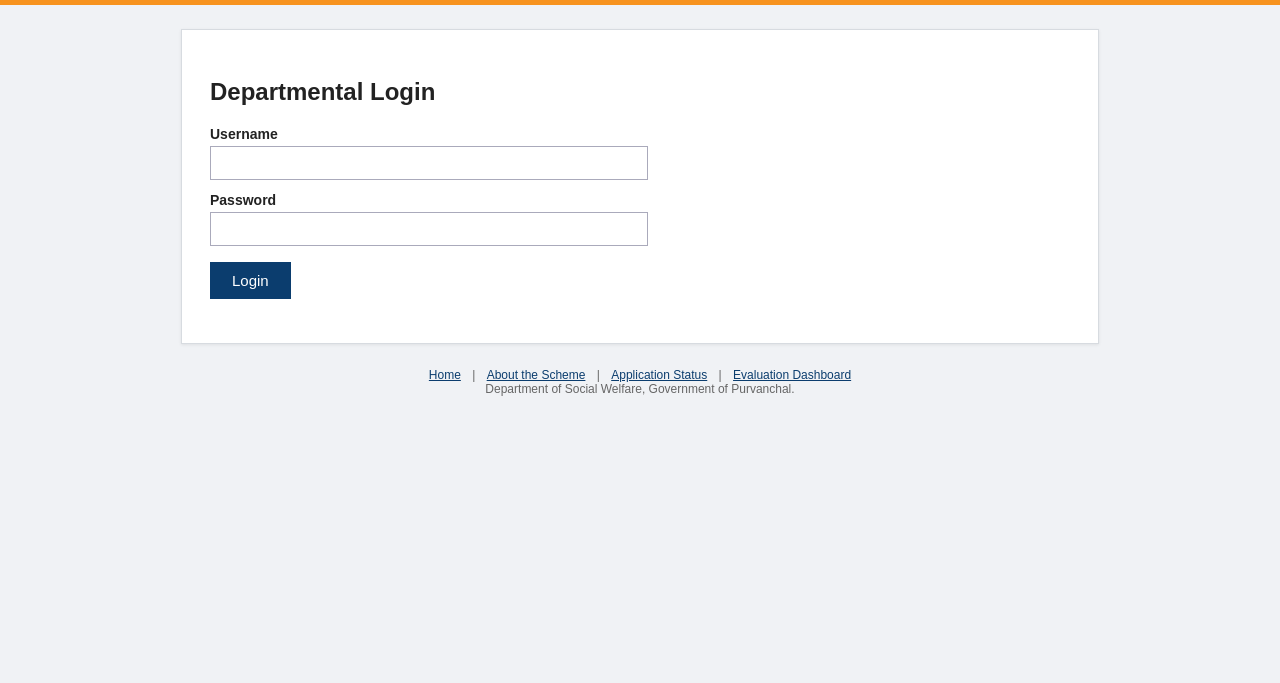
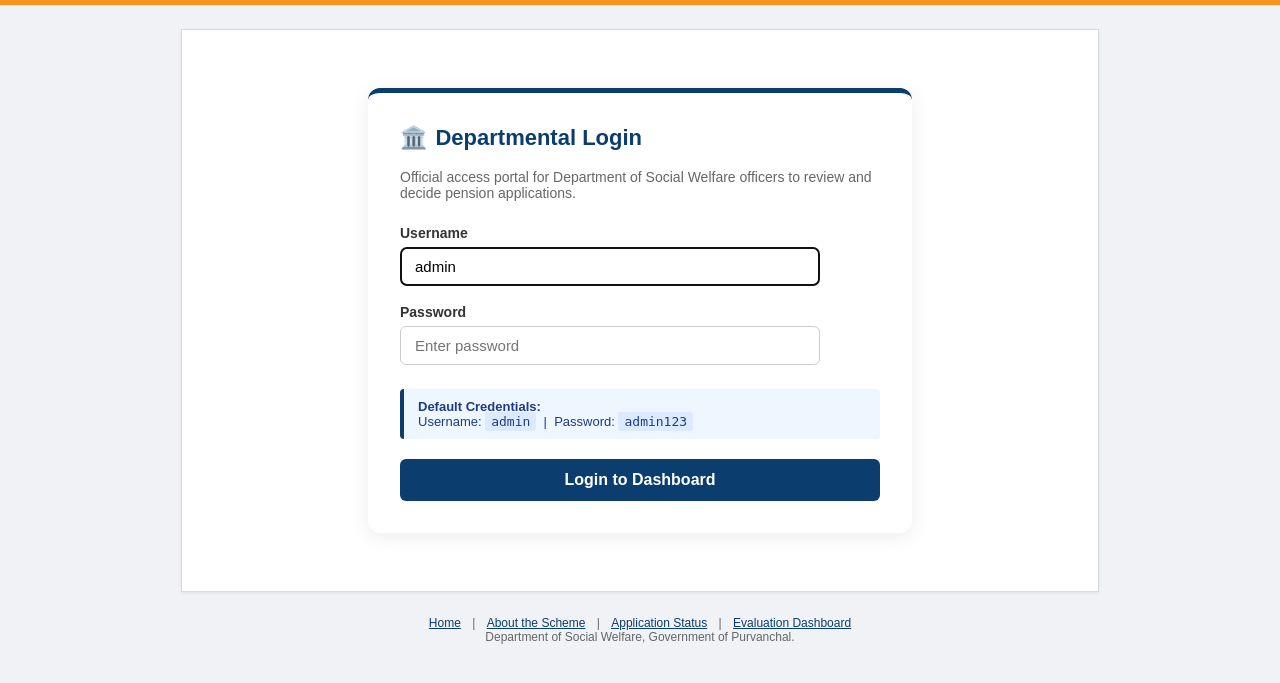
Before and after one commit to DhruvaKumar18/sewasetu-ai-handout, a Flask app: page /admin in a window 1280 px wide. Shown: the part 69-752 px from the top of the page. Run offline with Flask 2, Linux system fonts and the light colour scheme; parts of the project's set-up code (start-up, migrations or seed data) failed here and were passed over; some libraries are stand-ins or nearby versions.

Commit message:
Fix admin login credentials fallback to admin123 and whitespace handling

```diff
--- a/app/app.py
+++ b/app/app.py
@@ -44,8 +44,8 @@ app.secret_key = os.environ.get("SECRET_KEY") or config.get("app", "secret_key")
 # Two hours: elderly applicants fill the form slowly; the draft lives in the session.
 app.config["PERMANENT_SESSION_LIFETIME"] = 7200
 
-ADMIN_USERNAME = os.environ.get("ADMIN_USERNAME", "admin")
-ADMIN_PASSWORD = os.environ.get("ADMIN_PASSWORD", "")
+ADMIN_USERNAME = (os.environ.get("ADMIN_USERNAME") or config.get("app", "admin_username", fallback="admin")).strip()
+ADMIN_PASSWORD = (os.environ.get("ADMIN_PASSWORD") or config.get("app", "admin_password", fallback="admin123")).strip()
 
 # An applicant may hold at most one application in these states at a time.
 # WITHDRAWN and REJECTED applications do not block a fresh application.
@@ -712,11 +712,14 @@ def reset_password():
 @app.route("/admin", methods=["GET", "POST"])
 def admin_login():
     if request.method == "POST":
-        if (ADMIN_PASSWORD and request.form.get("username") == ADMIN_USERNAME and
-                request.form.get("password") == ADMIN_PASSWORD):
+        username = (request.form.get("username") or "").strip()
+        password = (request.form.get("password") or "").strip()
+        expected_user = (ADMIN_USERNAME or "admin").strip()
+        expected_pass = (ADMIN_PASSWORD or "admin123").strip()
+        if username == expected_user and password == expected_pass:
             session["logged_in"] = True
             session["admin"] = True
-            session["admin_user"] = ADMIN_USERNAME
+            session["admin_user"] = expected_user
             return redirect(url_for("admin_dashboard"))
         flash("Invalid credentials.")
     return render_template("admin_login.html")
--- a/app/config/app.ini
+++ b/app/config/app.ini
@@ -13,6 +13,8 @@ secret_key = ssp-prod-key-2023-donotshare
 sms_gateway_url = http://smsgw:8025
 otp_validity_seconds = 300
 upload_dir = /var/sewasetu/uploads
+admin_username = admin
+admin_password = admin123
 
 [pension]
 min_age = 60
--- a/app/oauth.py
+++ b/app/oauth.py
@@ -386,9 +386,12 @@ def login():
                     _update_request(rid, pending_mobile=mobile)
                     req["pending_mobile"] = mobile
         else:
-            if (portal.ADMIN_PASSWORD and request.form.get("username") == portal.ADMIN_USERNAME and
-                    request.form.get("password") == portal.ADMIN_PASSWORD):
-                _update_request(rid, subject="officer:" + portal.ADMIN_USERNAME)
+            username = (request.form.get("username") or "").strip()
+            password = (request.form.get("password") or "").strip()
+            expected_user = (portal.ADMIN_USERNAME or "admin").strip()
+            expected_pass = (portal.ADMIN_PASSWORD or "admin123").strip()
+            if username == expected_user and password == expected_pass:
+                _update_request(rid, subject="officer:" + expected_user)
                 return redirect(url_for("oauth.consent", rid=rid))
             flash("Invalid credentials.")
     return render_template("oauth_login.html", rid=rid, role=role,
--- a/app/templates/admin_login.html
+++ b/app/templates/admin_login.html
@@ -1,11 +1,35 @@
 {% extends "base.html" %}
 {% block content %}
-<h2>Departmental Login</h2>
-<form method="post">
-  <label>Username</label>
-  <input type="text" name="username">
-  <label>Password</label>
-  <input type="password" name="password">
-  <p><button class="btn" type="submit">Login</button></p>
-</form>
+<div style="max-width: 480px; margin: 30px auto; background: #fff; padding: 32px; border-radius: 12px; box-shadow: 0 4px 20px rgba(0,0,0,0.08); border-top: 5px solid #0b3d6e;">
+  <h2 style="margin-top: 0; color: #0b3d6e; font-size: 22px; display: flex; align-items: center; gap: 8px;">
+    <span>🏛️</span> Departmental Login
+  </h2>
+  <p style="color: #666; font-size: 14px; margin-bottom: 24px;">
+    Official access portal for Department of Social Welfare officers to review and decide pension applications.
+  </p>
+
+  <form method="post" autocomplete="on">
+    <div style="margin-bottom: 18px;">
+      <label style="display: block; font-weight: 600; margin-bottom: 6px; font-size: 14px; color: #333;">Username</label>
+      <input type="text" name="username" value="admin" required autofocus autocomplete="username"
+             style="width: 100%; padding: 10px 14px; border: 1.5px solid #ccc; border-radius: 6px; font-size: 15px; box-sizing: border-box;">
+    </div>
+
+    <div style="margin-bottom: 24px;">
+      <label style="display: block; font-weight: 600; margin-bottom: 6px; font-size: 14px; color: #333;">Password</label>
+      <input type="password" name="password" required autocomplete="current-password" placeholder="Enter password"
+             style="width: 100%; padding: 10px 14px; border: 1.5px solid #ccc; border-radius: 6px; font-size: 15px; box-sizing: border-box;">
+    </div>
+
+    <div style="background: #eef6ff; border-left: 4px solid #0b3d6e; padding: 10px 14px; border-radius: 4px; margin-bottom: 20px; font-size: 13px; color: #1e3a8a;">
+      <strong>Default Credentials:</strong><br>
+      Username: <code style="background: #dbeafe; padding: 2px 6px; border-radius: 3px;">admin</code> &nbsp;|&nbsp;
+      Password: <code style="background: #dbeafe; padding: 2px 6px; border-radius: 3px;">admin123</code>
+    </div>
+
+    <button class="btn" type="submit" style="width: 100%; padding: 12px; background: #0b3d6e; color: #fff; font-size: 16px; font-weight: bold; border: none; border-radius: 6px; cursor: pointer; transition: background 0.2s;">
+      Login to Dashboard
+    </button>
+  </form>
+</div>
 {% endblock %}
```
Also changed, not shown: 1 other file.
